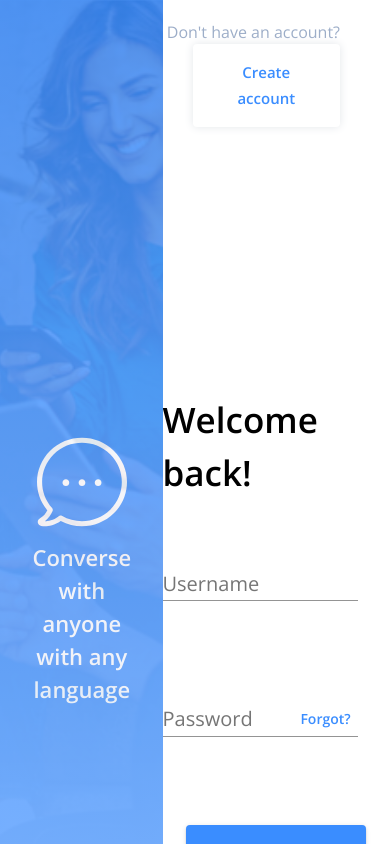
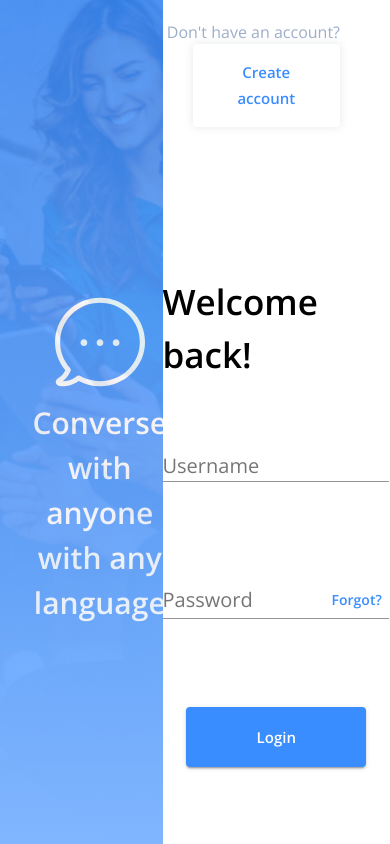
Before and after one commit to jia7xiong/messenger, a React (Create React App) app in the folder client/: page /login in a window 390 px wide. Shown: the top 844 px of the page. Built offline with nearby package versions, Linux system fonts and the light colour scheme; no server answers.

Commit message:
Add the Switcher component

```diff
--- a/client/src/Login.js
+++ b/client/src/Login.js
@@ -11,53 +11,18 @@ import {
 import { makeStyles } from "@material-ui/core/styles";
 import { login } from "./store/utils/thunkCreators";
 import Landing from "./components/Landing";
+import Switcher from "./components/Switcher";
 
 const useStyles = makeStyles((theme) => ({
-  switch: {
-    width: '100%',
-    paddingTop: '20px',
-    paddingRight: '50px',
-    // [theme.breakpoints.down('lg')]: {
-    //   marginBottom: '16%',
-    // },
-    [theme.breakpoints.down('md')]: {
-      marginBottom: '30%',
-    },
-    [theme.breakpoints.down('sm')]: {
-      marginBottom: '45%',
-    },
-    [theme.breakpoints.down('xs')]: {
-      marginBottom: '52%',
-    },
-  },
-  caption: {
-    color: "#9CADC8",
-  },
-  switchButton: {
-    padding: "15px 40px ",
-    marginLeft: '30px',
-    color: theme.palette.primary.main,
-    backgroundColor: 'white',
-    boxShadow: '0px 0px 10px #E3E6EA',
-  },
-  login: {
-    height: '100vh',
-    // [theme.breakpoints.down('lg')]: {
-    //   marginBottom: '18%',
-    // },
-    [theme.breakpoints.down('sm')]: {
-      marginBottom: '32%',
-    },
-    [theme.breakpoints.down('xs')]: {
-      marginBottom: '45%',
-    },
+  formBlock: {
+    minHeight: '100vh',
     paddingBottom: '15%',
   },
   form: {
     width: '40vw',
     marginBottom: '60px',
-    [theme.breakpoints.down('xs')]: {
-      width: '50vw',
+    [theme.breakpoints.down('sm')]: {
+      width: '58vw',
     },
   },
   stateText: {
@@ -95,24 +60,15 @@ const Login = (props) => {
   return (
     <Grid container>
       <Landing/>
-
       <Grid item xs={7}>
-        <Grid container justify="flex-end" alignItems="center" className={classes.switch}>
-          <Typography className={classes.caption}>
-            Don't have an account?
-          </Typography>
-          <Button onClick={() => history.push("/register")} size="large" className={classes.switchButton}>
-              Create account
-          </Button>
-        </Grid>
-
+        <Switcher switchToSignup={true}/>
         <Grid
           container
           direction="column"
           justify="center"
           alignItems="center"
-          wrap='nowrap'
-          className={classes.login}
+          // wrap='nowrap'
+          className={classes.formBlock}
         >
           <form onSubmit={handleLogin}>
             <Grid>
--- a/client/src/Signup.js
+++ b/client/src/Signup.js
@@ -12,55 +12,17 @@ import {
 import { makeStyles } from "@material-ui/core/styles";
 import { register } from "./store/utils/thunkCreators";
 import Landing from "./components/Landing";
+import Switcher from "./components/Switcher";
 
 const useStyles = makeStyles((theme) => ({
-  switch: {
-    width: '100%',
-    paddingTop: '20px',
-    paddingRight: '50px',
-    // [theme.breakpoints.down('lg')]: {
-    //   marginBottom: '34%',
-    // },
-    [theme.breakpoints.down('md')]: {
-      marginBottom: '45%',
-    },
-    [theme.breakpoints.down('sm')]: {
-      marginBottom: '72%',
-    },
-    [theme.breakpoints.down('xs')]: {
-      marginBottom: '100%',
-    },
-  },
-  caption: {
-    color: "#9CADC8",
-  },
-  switchButton: {
-    padding: "15px 40px ",
-    marginLeft: '30px',
-    color: theme.palette.primary.main,
-    backgroundColor: 'white',
-    boxShadow: '0px 0px 10px #E3E6EA',
-  },
-  signup: {
-    height: '100vh',
-    // [theme.breakpoints.down('lg')]: {
-    //   marginBottom: '38%',
-    // },
-    [theme.breakpoints.down('sm')]: {
-      marginBottom: '60%',
-    },
-    [theme.breakpoints.down('xs')]: {
-      marginBottom: '85%',
-    },
+  formBlock: {
+    minHeight: '100vh',
     paddingBottom: '15%',
   },
   form: {
     width: '40vw',
     marginBottom: '60px',
     [theme.breakpoints.down('sm')]: {
-      width: '53vw',
-    },
-    [theme.breakpoints.down('xs')]: {
       width: '58vw',
     },
   },
@@ -108,22 +70,14 @@ const Login = (props) => {
     <Grid container>
       <Landing/>
       <Grid item xs={7}>
-        <Grid container justify="flex-end" alignItems="center" className={classes.switch}>
-          <Typography className={classes.caption}>
-            Already have an account?
-          </Typography>
-          <Button onClick={() => history.push("/login")} size="large" className={classes.switchButton}>
-              Login
-          </Button>
-        </Grid>
-
+        <Switcher switchToSignup={false}/>
         <Grid
           container
           direction="column"
           justify="center"
           alignItems="center"
-          wrap='nowrap'
-          className={classes.signup}
+          // wrap='nowrap'
+          className={classes.formBlock}
         >
           <form onSubmit={handleRegister}>
             <Grid>
--- a/client/src/components/Landing.js
+++ b/client/src/components/Landing.js
@@ -20,7 +20,7 @@ const useStyles = makeStyles((theme) => ({
   },
   intro: {
     color: 'white',
-    fontSize: 22,
+    fontSize: 30,
     fontWeight: "bold",
     marginTop: '10%',
     [theme.breakpoints.up('sm')]: {
--- /dev/null
+++ b/client/src/components/Switcher.js
@@ -0,0 +1,52 @@
+import React from "react";
+import { useHistory } from "react-router-dom";
+import { Grid, Typography, Button } from "@material-ui/core";
+import { makeStyles } from "@material-ui/core/styles";
+
+const useStyles = makeStyles((theme) => ({
+    switch: {
+        width: '100%',
+        paddingTop: '20px',
+        paddingRight: '50px',
+      },
+      caption: {
+        color: "#9CADC8",
+      },
+      switchButton: {
+        padding: "15px 40px ",
+        marginLeft: '30px',
+        color: theme.palette.primary.main,
+        backgroundColor: 'white',
+        boxShadow: '0px 0px 10px #E3E6EA',
+      },
+}));
+
+const Switcher = (props) => {
+    const history = useHistory();
+    const { switchToSignup } = props;
+    const classes = useStyles();
+
+    const switchToState = switchToSignup ?
+    {
+        captionText: "Don't have an account?",
+        buttonText: "Create account",
+        directTo: "/register",
+    } : {
+        captionText: "Already have an account?",
+        buttonText: "Login",
+        directTo: "/login",
+    };
+
+  return (
+    <Grid container justify="flex-end" alignItems="center" className={classes.switch}>
+        <Typography className={classes.caption}>
+            {switchToState.captionText}
+        </Typography>
+        <Button onClick={() => history.push(switchToState.directTo)} size="large" className={classes.switchButton}>
+            {switchToState.buttonText}
+        </Button>
+    </Grid>
+  );
+};
+
+export default Switcher;
```
